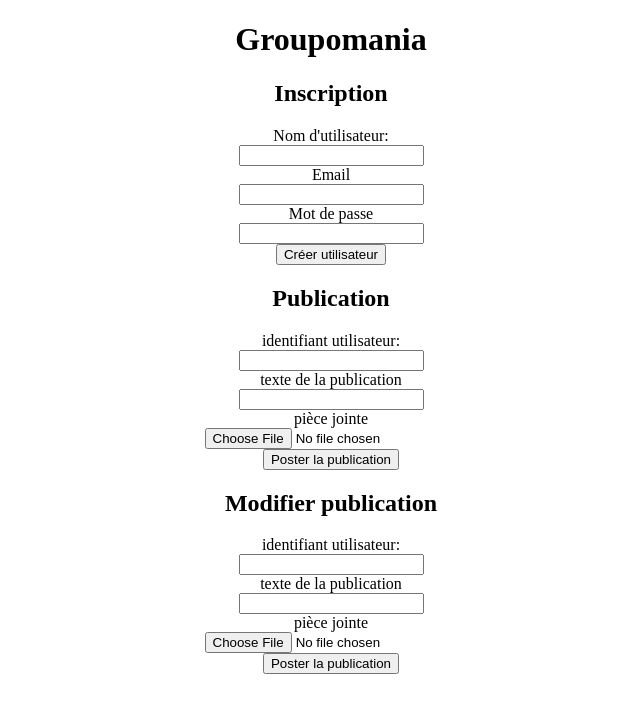
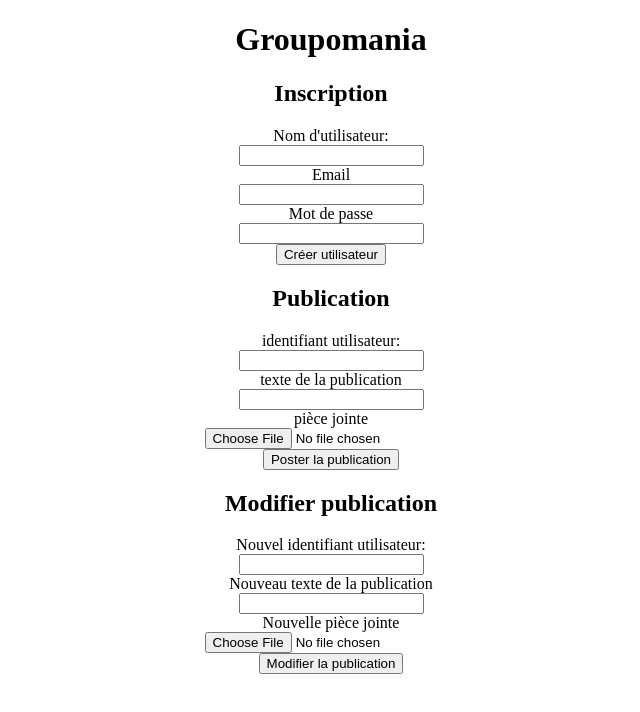
Before and after one commit to augt/P7_Tacquet_Augustin, a React (Create React App) app in the folder client/: page / in a window 1280 px wide. Shown: the top 712 px of the page, without its empty margins (309-949 px from the left). Built offline with nearby package versions, Linux system fonts and the light colour scheme.

Commit message:
Creating publication without picture works

```diff
--- a/client/src/App.js
+++ b/client/src/App.js
@@ -13,8 +13,12 @@ function App() {
       username: username,
       email: email,
       password: password,
-    }).then(() => {
-      console.log("success");
+    })
+      .then((res) => {
+        console.log(res);
+      })
+      .catch((res) => {
+        console.log(res);
       });
   };
 
@@ -24,11 +28,23 @@ function App() {
 
   //create publication
   const addPublication = () => {
-
+    if (image === "") {
+      Axios.post("http://localhost:3001/api/publications", {
+        authorId: authorId,
+        text: text,
+        image: password,
+      })
+        .then((res) => {
+          console.log(res);
+        })
+        .catch((res) => {
+          console.log(res);
+        });
+    } else {
       const fd = new FormData();
-    fd.append('image', image, image.name);
-    fd.append('authorId', authorId);
-    fd.append('text', text);
+      fd.append("image", image, image.name);
+      fd.append("authorId", authorId);
+      fd.append("text", text);
 
       Axios({
         method: "post",
@@ -42,6 +58,7 @@ function App() {
         .catch(function (response) {
           console.log(response);
         });
+    }
   };
 
   //modify publication
@@ -124,28 +141,28 @@ function App() {
       </div>
       <h2> Modifier publication</h2>
       <div className="modify_publication_form">
-        <label>identifiant utilisateur:</label>
+        <label> Nouvel identifiant utilisateur:</label>
         <input
           type="number"
           onChange={(event) => {
             setNewAuthorId(event.target.value);
           }}
         />
-        <label>texte de la publication</label>
+        <label>Nouveau texte de la publication</label>
         <input
           type="text"
           onChange={(event) => {
             setNewText(event.target.value);
           }}
         />
-        <label>pièce jointe</label>
+        <label>Nouvelle pièce jointe</label>
         <input
           type="file"
           onChange={(event) => {
             setNewImage(event.target.files[0]);
           }}
         />
-        <button onClick={modifyPublication}>Poster la publication</button>
+        <button onClick={modifyPublication}>Modifier la publication</button>
       </div>
     </div>
   );
```
Also changed, not shown: 1 other file (tests, documents, lock files or other folders). Lines whose indentation alone changed are shown as unchanged.
